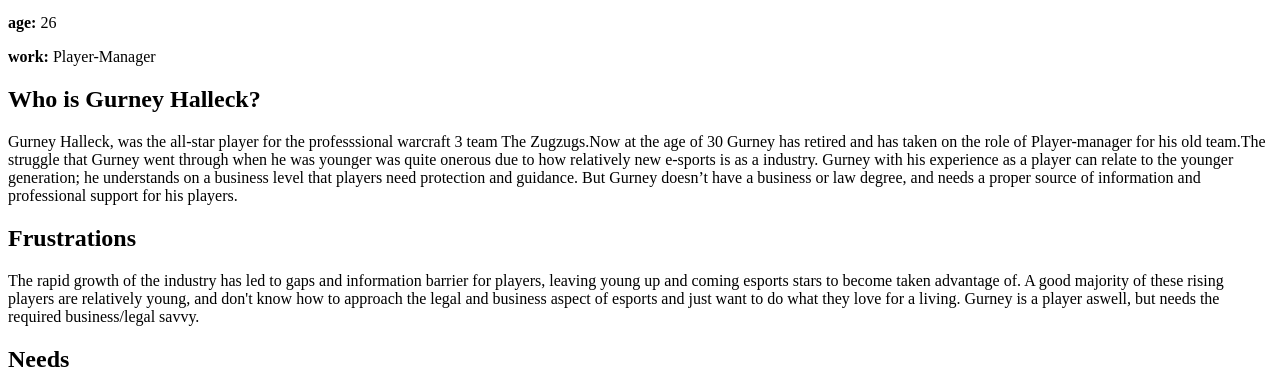
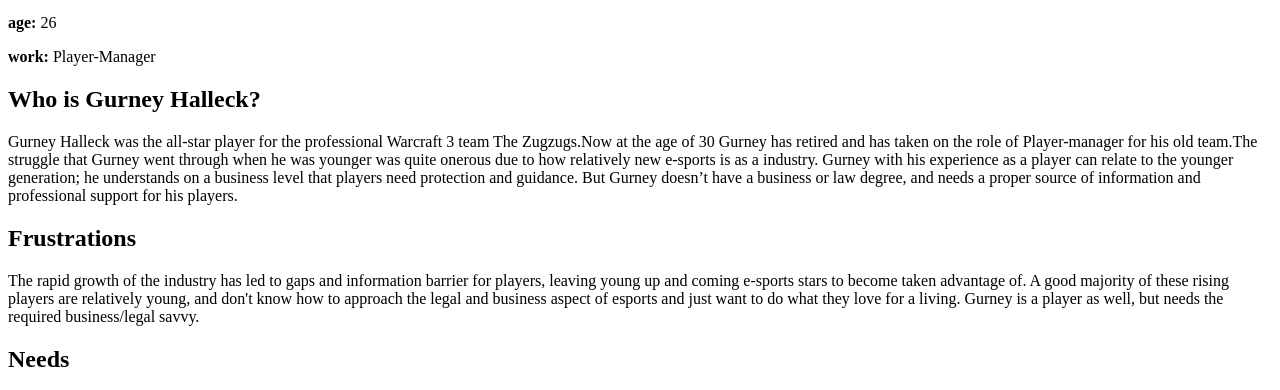
Before and after one commit to vinceleg/lab04_repo, a plain HTML site: page Persona3.html in a window 1280 px wide. Shown: the part 328-718 px from the top of the page. Drawn offline with Linux system fonts and the light colour scheme.

Commit message:
Some edits to persona3

```diff
--- a/Persona3.html
+++ b/Persona3.html
@@ -15,7 +15,7 @@
     <p><b>work:</b> Player-Manager</p>
 
     <h2>Who is Gurney Halleck?</h2>
-    <p>Gurney Halleck, was the all-star player for the professsional warcraft 3 team The Zugzugs.Now at the
+    <p>Gurney Halleck was the all-star player for the professional Warcraft 3 team The Zugzugs.Now at the
        age of 30 Gurney has retired and has taken on the role of Player-manager for his old team.The struggle
        that Gurney went through when he was younger was quite onerous due to how relatively new e-sports is as
        a industry. Gurney with his experience as a player can relate to the younger generation; he understands
@@ -26,9 +26,9 @@
 
     <h2>Frustrations</h2>
     <p>The rapid growth of the industry has led to gaps and information barrier for players, leaving young up
-        and coming esports stars to become taken advantage of. A good majority of these rising players are
+        and coming e-sports stars to become taken advantage of. A good majority of these rising players are
         relatively young, and don't know how to approach the legal and business aspect of esports and just want
-        to do what they love for a living. Gurney is a player aswell, but needs the required business/legal savvy.
+        to do what they love for a living. Gurney is a player as well, but needs the required business/legal savvy.
     </p>
 
     <h2>Needs</h2>
```
